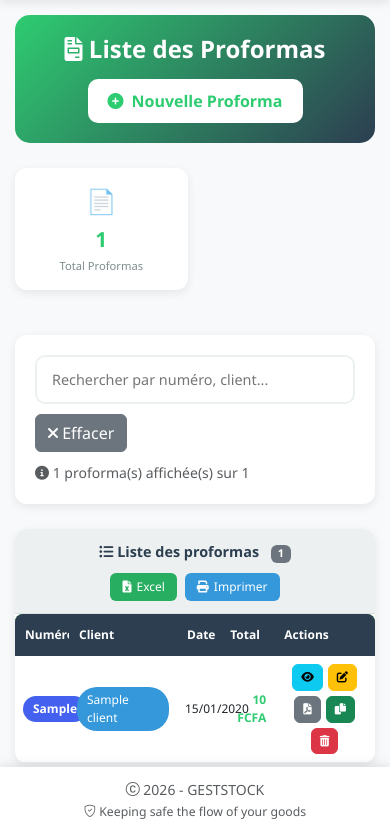
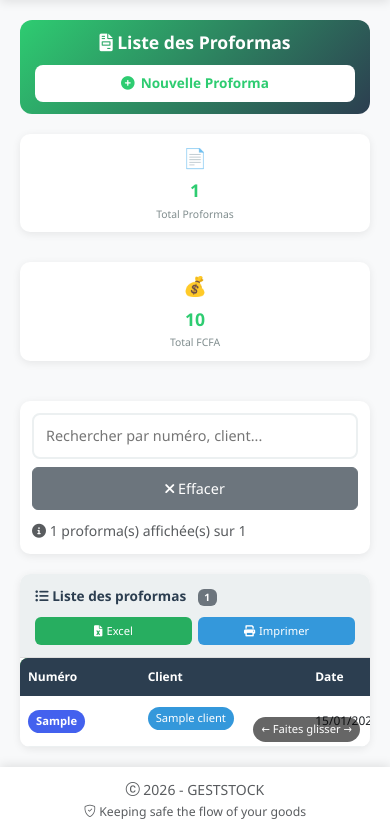
Before and after one commit to assagouJo/gestock, a Flask app: page /proformas in a window 390 px wide. Shown: the part 60-893 px from the top of the page. Run offline with Flask 3, Linux system fonts and the light colour scheme; a user stored in the database is signed in; tables that the repository leaves empty hold one stand-in row (values such as "Sample post"); some libraries are stand-ins or nearby versions.

Commit message:
mise ajour proforma pdf

```diff
--- a/templates/liste_proforma.html
+++ b/templates/liste_proforma.html
@@ -20,25 +20,26 @@
 
     .proformas-container {
         animation: fadeInUp 0.5s ease-out;
+        padding: 10px;
     }
 
-    /* En-tête */
+    /* En-tête - Version responsive */
     .proformas-header {
         background: linear-gradient(135deg, var(--success-color) 0%, var(--dark-color) 100%);
         color: white;
-        padding: 20px 25px;
-        border-radius: 15px;
-        margin-bottom: 25px;
+        padding: 15px 20px;
+        border-radius: 12px;
+        margin-bottom: 20px;
         display: flex;
         justify-content: space-between;
         align-items: center;
         flex-wrap: wrap;
-        gap: 15px;
+        gap: 12px;
     }
 
     .proformas-header h4 {
         margin: 0;
-        font-size: 1.5rem;
+        font-size: clamp(1.2rem, 4vw, 1.5rem);
         font-weight: 600;
     }
 
@@ -46,14 +47,16 @@
         background: white;
         color: var(--success-color);
         border: none;
-        padding: 10px 20px;
-        border-radius: 10px;
+        padding: 8px 16px;
+        border-radius: 8px;
         font-weight: 600;
         transition: all 0.3s ease;
         display: inline-flex;
         align-items: center;
-        gap: 8px;
+        gap: 6px;
         text-decoration: none;
+        font-size: clamp(0.85rem, 3vw, 1rem);
+        white-space: nowrap;
     }
 
     .btn-add:hover {
@@ -62,66 +65,67 @@
         color: var(--success-color);
     }
 
-    /* Cartes statistiques */
+    /* Cartes statistiques - Grid responsive */
     .stats-grid {
         display: grid;
-        grid-template-columns: repeat(auto-fill, minmax(180px, 1fr));
-        gap: 15px;
-        margin-bottom: 25px;
+        grid-template-columns: repeat(auto-fit, minmax(140px, 1fr));
+        gap: 12px;
+        margin-bottom: 20px;
     }
 
     .stat-card {
         background: white;
-        border-radius: 12px;
-        padding: 15px;
+        border-radius: 10px;
+        padding: 12px;
         text-align: center;
-        box-shadow: 0 3px 10px rgba(0,0,0,0.08);
+        box-shadow: 0 2px 8px rgba(0,0,0,0.08);
         transition: all 0.3s ease;
         cursor: pointer;
     }
 
     .stat-card:hover {
-        transform: translateY(-3px);
-        box-shadow: 0 5px 15px rgba(0,0,0,0.12);
+        transform: translateY(-2px);
+        box-shadow: 0 4px 12px rgba(0,0,0,0.12);
     }
 
     .stat-icon {
-        font-size: 1.5rem;
+        font-size: clamp(1.2rem, 4vw, 1.5rem);
         margin-bottom: 5px;
     }
 
     .stat-value {
-        font-size: 1.3rem;
+        font-size: clamp(1.1rem, 4vw, 1.3rem);
         font-weight: bold;
         color: var(--success-color);
     }
 
     .stat-label {
-        font-size: 0.7rem;
+        font-size: clamp(0.65rem, 2.5vw, 0.75rem);
         color: #7f8c8d;
         margin-top: 3px;
     }
 
-    /* Barre de recherche */
+    /* Barre de recherche - Responsive */
     .search-card {
         background: white;
-        border-radius: 12px;
-        padding: 20px;
-        margin-bottom: 25px;
-        box-shadow: 0 3px 10px rgba(0,0,0,0.08);
+        border-radius: 10px;
+        padding: 15px;
+        margin-bottom: 20px;
+        box-shadow: 0 2px 8px rgba(0,0,0,0.08);
     }
 
     .search-input-group {
         display: flex;
-        gap: 10px;
+        gap: 8px;
         flex-wrap: wrap;
     }
 
     .search-input {
         flex: 1;
-        padding: 12px 15px;
+        min-width: 200px;
+        padding: 10px 12px;
         border: 2px solid var(--light-color);
-        border-radius: 10px;
+        border-radius: 8px;
         font-size: 0.9rem;
         transition: all 0.3s ease;
     }
@@ -132,12 +136,18 @@
         box-shadow: 0 0 0 3px rgba(46, 204, 113, 0.1);
     }
 
-    /* Tableau */
+    #clearSearch {
+        white-space: nowrap;
+        padding: 10px 15px;
+        font-size: 0.9rem;
+    }
+
+    /* Tableau - Version responsive avec scroll horizontal */
     .table-container {
         background: white;
-        border-radius: 12px;
+        border-radius: 10px;
         overflow: hidden;
-        box-shadow: 0 3px 10px rgba(0,0,0,0.08);
+        box-shadow: 0 2px 8px rgba(0,0,0,0.08);
     }
 
     .table-header {
@@ -154,24 +164,25 @@
     .table-title {
         font-weight: 600;
         color: var(--dark-color);
-        font-size: 0.9rem;
+        font-size: clamp(0.85rem, 3vw, 0.95rem);
     }
 
     .export-buttons {
         display: flex;
-        gap: 8px;
+        gap: 6px;
     }
 
     .btn-sm-custom {
-        padding: 5px 12px;
-        font-size: 0.75rem;
+        padding: 6px 10px;
+        font-size: clamp(0.7rem, 2.5vw, 0.8rem);
         border-radius: 6px;
         border: none;
         cursor: pointer;
         transition: all 0.3s ease;
         display: inline-flex;
         align-items: center;
-        gap: 5px;
+        gap: 4px;
+        white-space: nowrap;
     }
 
     .btn-excel {
@@ -184,35 +195,31 @@
         color: white;
     }
 
+    /* Table wrapper avec scroll horizontal pour mobile */
     .table-wrapper {
         overflow-x: auto;
+        overflow-y: auto;
         max-height: 500px;
-        overflow-y: auto;
+        -webkit-overflow-scrolling: touch;
     }
 
     .table-custom {
         width: 100%;
         border-collapse: collapse;
-        font-size: 0.85rem;
-        table-layout: fixed;
+        font-size: clamp(0.75rem, 2.5vw, 0.85rem);
+        min-width: 800px; /* Force le scroll horizontal sur mobile */
     }
-
-    /* Largeurs fixes des colonnes */
-    .table-custom th:nth-child(1) { width: 15%; }
-    .table-custom th:nth-child(2) { width: 30%; }
-    .table-custom th:nth-child(3) { width: 12%; }
-    .table-custom th:nth-child(4) { width: 15%; }
-    .table-custom th:nth-child(5) { width: 28%; }
 
     .table-custom thead th {
         background: var(--dark-color);
         color: white;
-        padding: 12px 10px;
+        padding: 10px 8px;
         font-weight: 600;
         position: sticky;
         top: 0;
         z-index: 10;
         text-align: left;
+        white-space: nowrap;
     }
 
     .table-custom tbody tr {
@@ -222,69 +229,85 @@
 
     .table-custom tbody tr:hover {
         background: #f8f9fa;
-        transform: scale(1.01);
     }
 
     .table-custom td {
-        padding: 10px;
+        padding: 10px 8px;
         border-bottom: 1px solid var(--light-color);
         vertical-align: middle;
     }
 
     .table-custom td:nth-child(4) {
         text-align: right;
+        white-space: nowrap;
     }
 
-    /* Badges */
+    /* Badges - Responsive */
     .badge-numero {
         background: var(--primary-color);
         color: white;
-        padding: 4px 10px;
-        border-radius: 20px;
-        font-size: 0.75rem;
+        padding: 3px 8px;
+        border-radius: 15px;
+        font-size: clamp(0.7rem, 2.5vw, 0.8rem);
         font-weight: 600;
         display: inline-block;
+        white-space: nowrap;
     }
 
     .badge-client {
         background: var(--info-color);
         color: white;
-        padding: 4px 10px;
-        border-radius: 20px;
-        font-size: 0.75rem;
+        padding: 3px 8px;
+        border-radius: 15px;
+        font-size: clamp(0.7rem, 2.5vw, 0.8rem);
         display: inline-block;
         cursor: help;
+        max-width: 200px;
+        overflow: hidden;
+        text-overflow: ellipsis;
+        white-space: nowrap;
     }
 
     /* Montant */
     .montant {
         font-weight: bold;
         color: var(--success-color);
+        white-space: nowrap;
     }
 
-    /* Boutons action */
+    /* Boutons action - Version responsive */
     .action-group {
         display: flex;
-        gap: 5px;
+        gap: 4px;
         flex-wrap: wrap;
-        justify-content: center;
     }
 
     .action-group .btn {
-        padding: 4px 8px;
-        font-size: 0.7rem;
-        border-radius: 6px;
+        padding: 4px 6px;
+        font-size: clamp(0.65rem, 2.2vw, 0.75rem);
+        border-radius: 4px;
+        white-space: nowrap;
     }
 
-    /* Modal */
+    /* Modal - Responsive */
+    .modal-dialog {
+        margin: 10px;
+    }
+
+    @media (min-width: 576px) {
+        .modal-dialog {
+            margin: 1.75rem auto;
+        }
+    }
+
     .modal-content {
-        border-radius: 15px;
+        border-radius: 12px;
         border: none;
         overflow: hidden;
     }
 
     .modal-header {
-        padding: 15px 20px;
+        padding: 12px 16px;
         border: none;
     }
 
@@ -300,38 +323,165 @@
         filter: brightness(0) invert(1);
     }
 
-    /* Responsive */
-    @media (max-width: 992px) {
-        .stats-grid {
-            grid-template-columns: repeat(2, 1fr);
+    .modal-body {
+        padding: 16px;
+        font-size: clamp(0.9rem, 3vw, 1rem);
+    }
+
+    .modal-footer {
+        padding: 12px 16px;
+        gap: 8px;
+    }
+
+    .modal-footer .btn {
+        padding: 8px 16px;
+        font-size: clamp(0.85rem, 3vw, 0.95rem);
+    }
+
+    /* Alertes - Responsive */
+    .alert {
+        padding: 12px 15px;
+        margin-bottom: 15px;
+        border-radius: 8px;
+        font-size: clamp(0.85rem, 3vw, 0.95rem);
+    }
+
+    /* Media Queries spécifiques */
+    @media (max-width: 768px) {
+        .proformas-container {
+            padding: 5px;
         }
 
         .proformas-header {
+            padding: 12px 15px;
             flex-direction: column;
             text-align: center;
         }
 
-        .table-header {
-            flex-direction: column;
-        }
-
-        .export-buttons {
+        .btn-add {
             width: 100%;
             justify-content: center;
         }
 
-        .action-group {
+        .stats-grid {
+            grid-template-columns: 1fr;
+            gap: 10px;
+        }
+
+        .search-card {
+            padding: 12px;
+        }
+
+        .search-input-group {
+            flex-direction: column;
+        }
+
+        .search-input {
+            width: 100%;
+        }
+
+        #clearSearch {
+            width: 100%;
+        }
+
+        .table-header {
+            flex-direction: column;
+            align-items: stretch;
+        }
+
+        .export-buttons {
+            justify-content: space-between;
+        }
+
+        .btn-sm-custom {
+            flex: 1;
             justify-content: center;
         }
 
-        .table-custom {
-            font-size: 0.75rem;
+        .action-group {
+            justify-content: flex-start;
         }
 
-        .table-custom th,
-        .table-custom td {
-            padding: 8px;
+        .action-group .btn {
+            padding: 6px 8px;
         }
+
+        /* Indication de scroll horizontal */
+        .table-wrapper {
+            position: relative;
+        }
+
+        .table-wrapper::after {
+            content: "← Faites glisser →";
+            position: absolute;
+            bottom: 5px;
+            right: 10px;
+            background: rgba(0,0,0,0.6);
+            color: white;
+            padding: 4px 8px;
+            border-radius: 20px;
+            font-size: 0.7rem;
+            pointer-events: none;
+            opacity: 0;
+            transition: opacity 0.3s;
+        }
+
+        @media (max-width: 768px) {
+            .table-wrapper::after {
+                opacity: 1;
+            }
+        }
+    }
+
+    @media (max-width: 480px) {
+        .proformas-header h4 {
+            font-size: 1.1rem;
+        }
+
+        .stat-card {
+            padding: 10px;
+        }
+
+        .badge-client {
+            max-width: 120px;
+        }
+
+        .action-group .btn span {
+            display: none; /* Cache le texte des boutons */
+        }
+
+        .action-group .btn i {
+            margin: 0;
+        }
+
+        .modal-footer {
+            flex-direction: column;
+        }
+
+        .modal-footer .btn {
+            width: 100%;
+            margin: 0;
+        }
+    }
+
+    /* Amélioration de l'accessibilité tactile */
+    @media (hover: none) and (pointer: coarse) {
+        .btn, .btn-add, .btn-sm-custom, .stat-card {
+            min-height: 44px; /* Taille minimale pour le tactile */
+        }
+
+        .action-group .btn {
+            min-height: 36px;
+            min-width: 36px;
+            display: inline-flex;
+            align-items: center;
+            justify-content: center;
+        }
+    }
+
+    /* Correction des balises non fermées dans votre code original */
+    .proforma-row td {
+        /* Assure que les cellules sont bien structurées */
     }
 </style>
 {% endblock %}
@@ -344,7 +494,7 @@
             <i class="fas fa-file-invoice"></i> Liste des Proformas
         </h4>
         <a href="{{ url_for('nouvelle_proforma') }}" class="btn-add">
-            <i class="fas fa-plus-circle"></i> Nouvelle Proforma
+            <i class="fas fa-plus-circle"></i> <span>Nouvelle Proforma</span>
         </a>
     </div>
 
@@ -372,6 +522,11 @@
             <div class="stat-value">{{ total_proformas }}</div>
             <div class="stat-label">Total Proformas</div>
         </div>
+        <div class="stat-card">
+            <div class="stat-icon">💰</div>
+            <div class="stat-value">{{ "{:,.0f}".format(total_montant).replace(',', ' ') }}</div>
+            <div class="stat-label">Total FCFA</div>
+        </div>
     </div>
 
     <!-- Barre de recherche -->
@@ -380,7 +535,7 @@
             <input type="text" id="searchInput" class="search-input"
                    placeholder="Rechercher par numéro, client...">
             <button type="button" id="clearSearch" class="btn btn-secondary">
-                <i class="fas fa-times"></i> Effacer
+                <i class="fas fa-times"></i> <span>Effacer</span>
             </button>
         </div>
         <div class="mt-2">
@@ -400,10 +555,10 @@
             </div>
             <div class="export-buttons">
                 <button type="button" onclick="exportToExcel()" class="btn-sm-custom btn-excel">
-                    <i class="fas fa-file-excel"></i> Excel
+                    <i class="fas fa-file-excel"></i> <span>Excel</span>
                 </button>
                 <button type="button" onclick="window.print()" class="btn-sm-custom btn-print">
-                    <i class="fas fa-print"></i> Imprimer
+                    <i class="fas fa-print"></i> <span>Imprimer</span>
                 </button>
             </div>
         </div>
@@ -433,41 +588,41 @@
                             <span class="badge-client" title="{{ p.client.nom_client if p.client and p.client.nom_client else p.attn }}">
                                 {{ p.client.nom_client if p.client and p.client.nom_client else p.attn }}
                             </span>
-                        </div>
-                        <td>{{ p.date.strftime("%d/%m/%Y") if p.date else '-' }}</div>
+                        </td>
+                        <td>{{ p.date.strftime("%d/%m/%Y") if p.date else '-' }}</td>
                         <td>
                             <span class="montant">{{ "{:,.0f}".format(p.total).replace(',', ' ') }} FCFA</span>
-                        </div>
+                        </td>
                         <td>
                             <div class="action-group">
                                 <a href="{{ url_for('details_proforma', proforma_id=p.id) }}"
                                    class="btn btn-sm btn-info" title="Voir les détails">
-                                    <i class="fas fa-eye"></i>
+                                    <i class="fas fa-eye"></i> <span class="d-none d-md-inline">Voir</span>
                                 </a>
                                 <a href="{{ url_for('modifier_proforma', proforma_id=p.id) }}"
                                    class="btn btn-sm btn-warning" title="Modifier">
-                                    <i class="fas fa-edit"></i>
+                                    <i class="fas fa-edit"></i> <span class="d-none d-md-inline">Modifier</span>
                                 </a>
                                 <a href="{{ url_for('proforma_pdf', proforma_id=p.id) }}"
                                    target="_blank"
                                    class="btn btn-sm btn-secondary"
                                    title="Télécharger PDF">
-                                    <i class="fas fa-file-pdf"></i>
+                                    <i class="fas fa-file-pdf"></i> <span class="d-none d-md-inline">PDF</span>
                                 </a>
                                 <button type="button"
                                         class="btn btn-sm btn-success"
                                         onclick="dupliquerProforma({{ p.id }}, '{{ p.numero }}')"
                                         title="Dupliquer">
-                                    <i class="fas fa-copy"></i>
+                                    <i class="fas fa-copy"></i> <span class="d-none d-md-inline">Dupliquer</span>
                                 </button>
                                 <button type="button"
                                         class="btn btn-sm btn-danger"
                                         onclick="confirmerSuppression({{ p.id }}, '{{ p.numero }}')"
                                         title="Supprimer">
-                                    <i class="fas fa-trash-alt"></i>
+                                    <i class="fas fa-trash-alt"></i> <span class="d-none d-md-inline">Supprimer</span>
                                 </button>
                             </div>
-                        </div>
+                        </td>
                     </tr>
                     {% endfor %}
                 </tbody>
@@ -485,13 +640,14 @@
     {% endif %}
 </div>
 
+<!-- Modals (inchangés, juste quelques ajustements de classes) -->
 <!-- Modal de confirmation pour la suppression -->
 <div class="modal fade" id="deleteModal" tabindex="-1" aria-labelledby="deleteModalLabel" aria-hidden="true">
     <div class="modal-dialog modal-dialog-centered">
         <div class="modal-content">
             <div class="modal-header bg-danger text-white">
                 <h5 class="modal-title" id="deleteModalLabel">
-                    <i class="fas fa-exclamation-triangle"></i> Confirmation de suppression
+                    <i class="fas fa-exclamation-triangle"></i> Confirmation
                 </h5>
                 <button type="button" class="btn-close btn-close-white" data-bs-dismiss="modal" aria-label="Close"></button>
             </div>
@@ -521,7 +677,7 @@
         <div class="modal-content">
             <div class="modal-header bg-success text-white">
                 <h5 class="modal-title" id="duplicateModalLabel">
-                    <i class="fas fa-copy"></i> Confirmation de duplication
+                    <i class="fas fa-copy"></i> Confirmation
                 </h5>
                 <button type="button" class="btn-close btn-close-white" data-bs-dismiss="modal" aria-label="Close"></button>
             </div>
@@ -547,7 +703,7 @@
 <link rel="stylesheet" href="https://cdnjs.cloudflare.com/ajax/libs/font-awesome/6.0.0/css/all.min.css">
 
 <script>
-// Filtrage en temps réel
+// Le JavaScript reste identique, il est déjà bien optimisé
 function filterProformas() {
     const searchTerm = document.getElementById('searchInput').value.toLowerCase().trim();
     const rows = document.querySelectorAll('#tableBody .proforma-row');
@@ -567,23 +723,17 @@ function filterProformas() {
         }
     });
 
-    // Mettre à jour les compteurs
     document.getElementById('visibleCount').innerText = visibleCount;
     document.getElementById('badgeCount').innerText = visibleCount;
 }
 
-// Effacer la recherche
 document.getElementById('clearSearch')?.addEventListener('click', function() {
     document.getElementById('searchInput').value = '';
     filterProformas();
 });
 
-// Écouter les changements dans la recherche
-document.getElementById('searchInput')?.addEventListener('input', function() {
-    filterProformas();
-});
+document.getElementById('searchInput')?.addEventListener('input', filterProformas);
 
-// Confirmation de suppression
 function confirmerSuppression(proformaId, proformaNumero) {
     const modal = new bootstrap.Modal(document.getElementById('deleteModal'));
     document.getElementById('proformaNumero').textContent = proformaNumero;
@@ -592,7 +742,6 @@ function confirmerSuppression(proformaId, proformaNumero) {
     modal.show();
 }
 
-// Confirmation de duplication
 function dupliquerProforma(proformaId, proformaNumero) {
     const modal = new bootstrap.Modal(document.getElementById('duplicateModal'));
     document.getElementById('duplicateProformaNumero').textContent = proformaNumero;
@@ -601,7 +750,6 @@ function dupliquerProforma(proformaId, proformaNumero) {
     modal.show();
 }
 
-// Double-clic sur une ligne pour modifier
 document.addEventListener("DOMContentLoaded", function() {
     document.querySelectorAll(".proforma-row").forEach(row => {
         row.addEventListener("dblclick", function() {
@@ -611,23 +759,22 @@ document.addEventListener("DOMContentLoaded", function() {
     });
 });
 
-// Export Excel
 function exportToExcel() {
     let csv = [["Numéro", "Client", "Date", "Total"]];
 
-    document.querySelectorAll('#tableBody .proforma-row:visible').forEach(row => {
+    document.querySelectorAll('#tableBody .proforma-row[style=""]').forEach(row => {
         const cells = row.querySelectorAll('td');
         if (cells.length >= 4) {
             csv.push([
-                cells[0]?.innerText,
-                cells[1]?.innerText,
-                cells[2]?.innerText,
-                cells[3]?.innerText
+                cells[0]?.innerText.trim(),
+                cells[1]?.innerText.trim(),
+                cells[2]?.innerText.trim(),
+                cells[3]?.innerText.trim()
             ]);
         }
     });
 
-    const blob = new Blob(["\uFEFF" + csv.map(row => row.join(',')).join('\n')],
+    const blob = new Blob(["\uFEFF" + csv.map(row => row.join(';')).join('\n')],
                           { type: 'text/csv;charset=utf-8;' });
     const link = document.createElement('a');
     link.href = URL.createObjectURL(blob);
```
Also changed, not shown: templates/proforma_pdf.html (+11 -11 lines).
